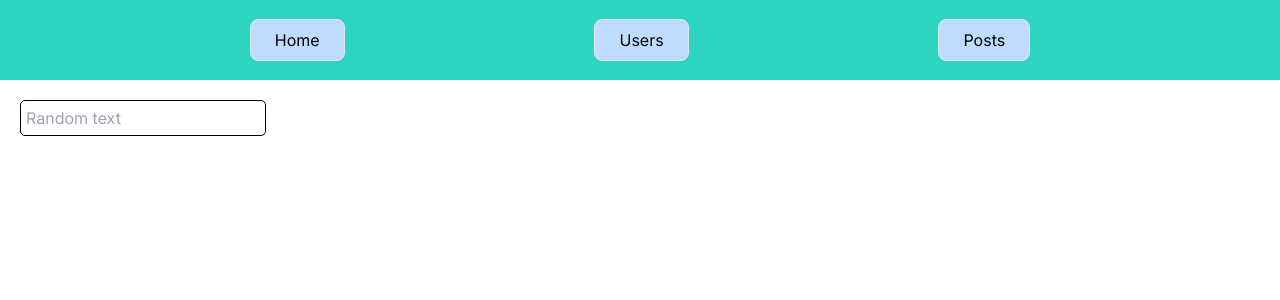
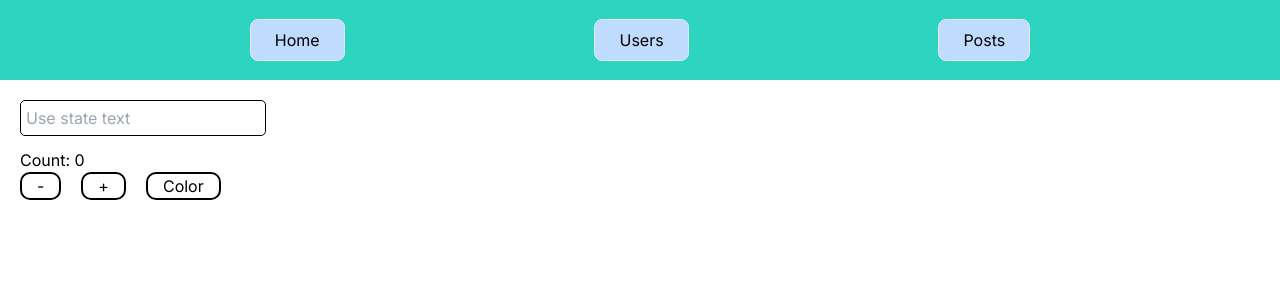
Before and after one commit to Vadim-Bykov/react-course, a Next.js app: page / in a window 1280 px wide. Shown: the top 300 px of the page. Built offline with nearby package versions, Linux system fonts and the light colour scheme.

Commit message:
feat: 7 - useReducer vs useState

```diff
--- a/src/pages/Home/HomePage.tsx
+++ b/src/pages/Home/HomePage.tsx
@@ -1,82 +1,118 @@
 'use client';
 
-import React, {
-  ChangeEvent,
-  useCallback,
-  useEffect,
-  useMemo,
-  useRef,
-  useState,
-} from 'react';
+import React, { Reducer, useReducer, useState } from 'react';
+
+type Colors = 'gold' | 'black';
+
+// interface State {
+//   color: Colors;
+//   randomText: string;
+//   count: number;
+// }
+
+// enum ActionType {
+//   ChangeText = 'CHANGE_TEXT',
+//   ChangeColor = 'CHANGE_COLOR',
+//   Increment = 'INCREMENT',
+//   Decrement = 'DECREMENT',
+// }
+
+// interface Action {
+//   type: ActionType;
+//   payload?: any;
+// }
+
+// const reducer: Reducer<State, Action> = (state, action) => {
+//   switch (action.type) {
+//     case ActionType.ChangeText:
+//       return { ...state, randomText: action.payload };
+
+//     case ActionType.Increment:
+//       return { ...state, count: state.count + 1 };
+
+//     case ActionType.Decrement:
+//       return { ...state, count: state.count - 1 };
+
+//     case ActionType.ChangeColor:
+//       return { ...state, color: state.color === 'gold' ? 'black' : 'gold' };
+
+//     default:
+//       return state;
+//   }
+// };
+
+// const initialState: State = {
+//   color: 'black',
+//   randomText: '',
+//   count: 0,
+// };
 
 export function HomePage() {
   const [randomText, setRandomText] = useState('');
-  const renders = useRef(0);
+  const [color, setColor] = useState<Colors>('black');
+  const [count, setCount] = useState(0);
 
-  const onChange = (e: ChangeEvent<HTMLInputElement>) => {
-    setRandomText(e.target.value);
-    renders.current++;
-  };
-
-  // useEffect(() => {
-  //   console.log('ref object', renders.current);
-  // }, [renders]);
-
-  // const inputRef = useRef<HTMLInputElement>(null);
-  // const setFocus = () => {
-  //   inputRef.current?.focus();
-  // };
-
-  // const timerId = useRef<NodeJS.Timeout>();
-  // const [seconds, setSeconds] = useState(0);
-
-  // const startTimer = () => {
-  //   timerId.current = setInterval(() => {
-  //     renders.current++;
-  //     setSeconds((prev) => prev + 1);
-  //   }, 1000);
-  // };
-
-  // const stopTimer = () => {
-  //   clearInterval(timerId.current);
-  //   timerId.current = undefined;
-  // };
-
-  // const resetTimer = () => {
-  //   stopTimer();
-  //   if (seconds) {
-  //     renders.current++;
-  //     setSeconds(0);
-  //   }
-  // };
+  // const [state, dispatch] = useReducer(reducer, initialState);
 
   return (
-    <div>
+    <>
       <div>
         <input
-          // ref={inputRef}
           type='text'
+          placeholder='Use state text'
           value={randomText}
-          placeholder='Random text'
-          onChange={onChange}
+          onChange={(e) => setRandomText(e.target.value)}
         />
 
-        {/* <p>Renders: {renders.current}</p>
-        <button onClick={setFocus} className='my-5'>
-          Focus
-        </button> */}
+        <div className='mt-3'>
+          <p style={{ color }}>Count: {count}</p>
+          <button className='mr-5' onClick={() => setCount((prev) => prev - 1)}>
+            -
+          </button>
+          <button className='mr-5' onClick={() => setCount((prev) => prev + 1)}>
+            +
+          </button>
+          <button
+            onClick={() => {
+              setColor(color === 'gold' ? 'black' : 'gold');
+            }}
+          >
+            Color
+          </button>
+        </div>
+      </div>
 
-        {/* <div>
-          <p>Seconds: {seconds}</p>
-          <button className='mr-5' onClick={startTimer}>
-            Start
+      {/* <div className='mt-10'>
+        <input
+          type='text'
+          placeholder='Use reducer text'
+          value={state.randomText}
+          onChange={(e) =>
+            dispatch({
+              type: ActionType.ChangeText,
+              payload: e.target.value,
+            })
+          }
+        />
+        <div className='mt-3'>
+          <p style={{ color: state.color }}>Count: {state.count}</p>
+          <button
+            className='mr-5'
+            onClick={() => dispatch({ type: ActionType.Decrement })}
+          >
+            -
           </button>
-          <button className='mr-5' onClick={stopTimer}>
-            Stop
+          <button
+            className='mr-5'
+            onClick={() => dispatch({ type: ActionType.Increment })}
+          >
+            +
           </button>
-          <button onClick={resetTimer}>Reset</button>
-        </div> */}
-      </div>
-    </div>
+          <button onClick={() => dispatch({ type: ActionType.ChangeColor })}>
+            Color
+          </button>
+        </div>
+      </div> */}
+    </>
   );
 }
```
